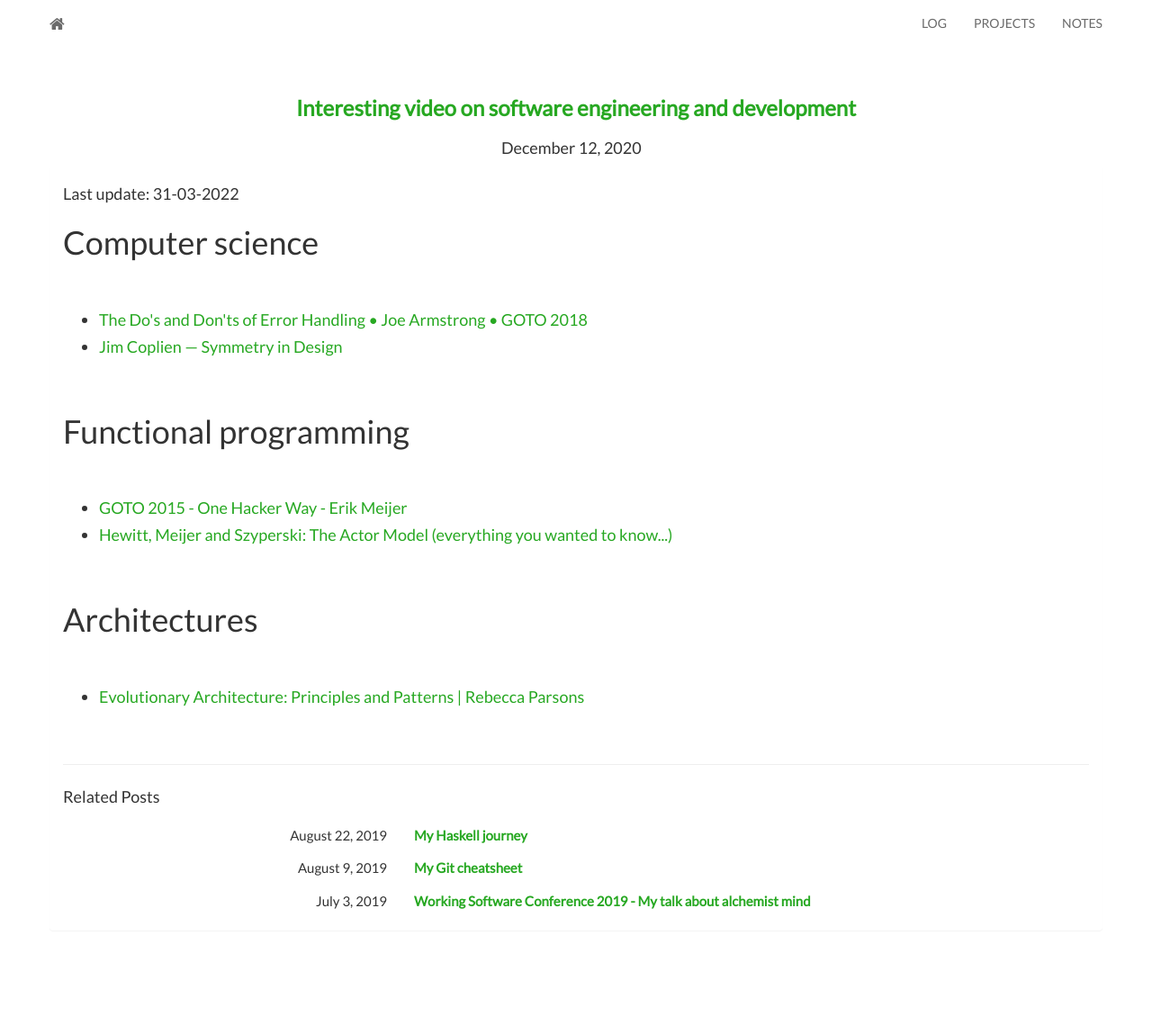
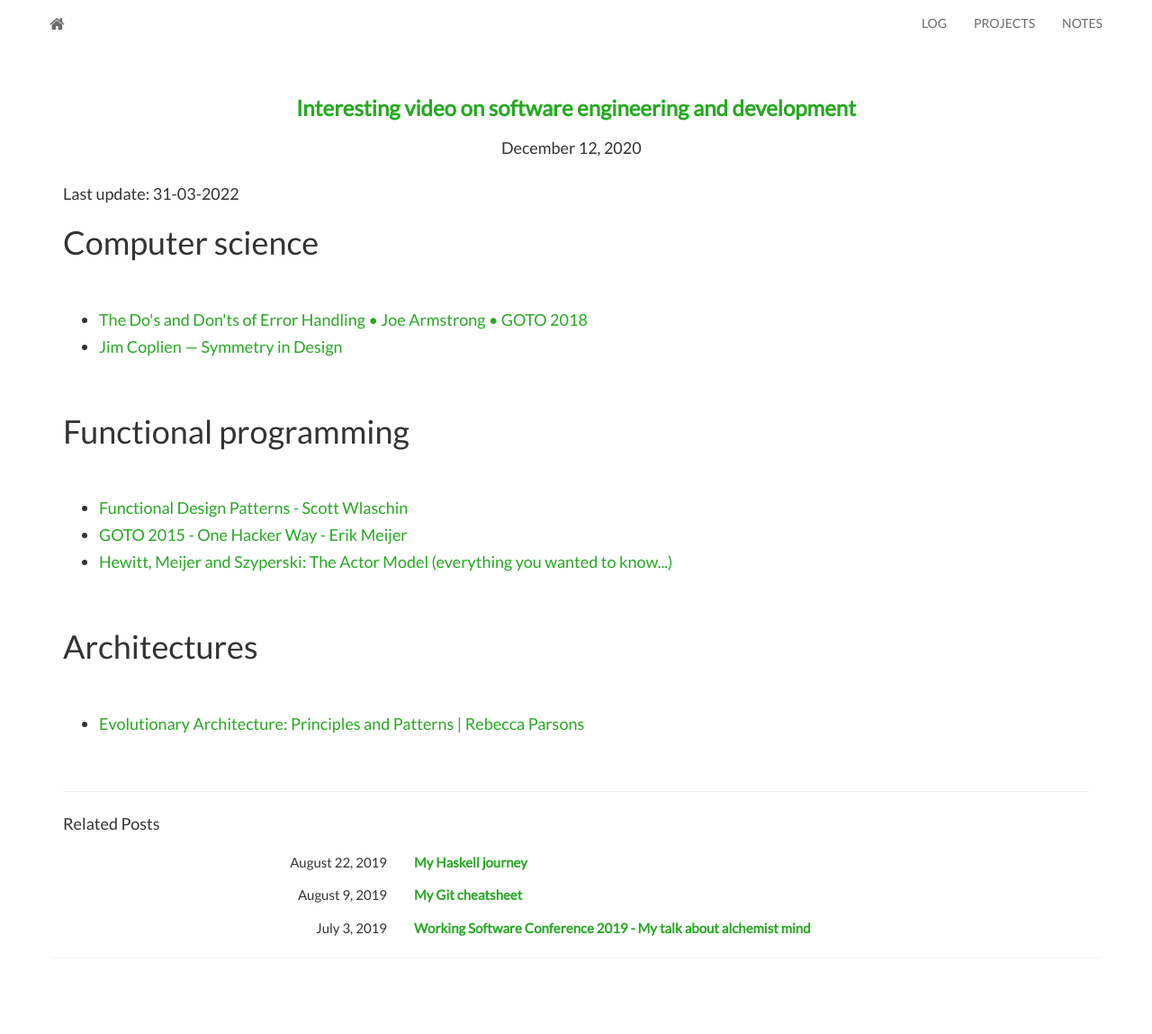
Before and after one commit to nicolafiorillo/nicolafiorillo.github.io, a Jekyll site: the page built from _notes/2020-12-12-video.md, in a window 1280 px wide. Shown: the whole page at 90% size. Built offline with Jekyll 4.4.1, drawn with Linux system fonts in a browser that asks for light colours; nearby versions of some CDN libraries; comment, search, counter and statistics services are not loaded; before the commit the page ends 1119 px from its top, so only the background shows below that.

Commit message:
Adding video.

```diff
--- a/_notes/2020-12-12-video.md
+++ b/_notes/2020-12-12-video.md
@@ -21,6 +21,7 @@
 <br/>
 <p>
     <ul>
+        <li><a href="https://www.youtube.com/watch?v=srQt1NAHYC0">Functional Design Patterns - Scott Wlaschin</a></li>
         <li><a href="https://www.youtube.com/watch?v=FvMuPtuvP5w">GOTO 2015 - One Hacker Way - Erik Meijer</a></li>
         <li><a href="https://www.youtube.com/watch?v=7erJ1DV_Tlo">Hewitt, Meijer and Szyperski: The Actor Model (everything you wanted to know...)</a></li>
     </ul>
```
